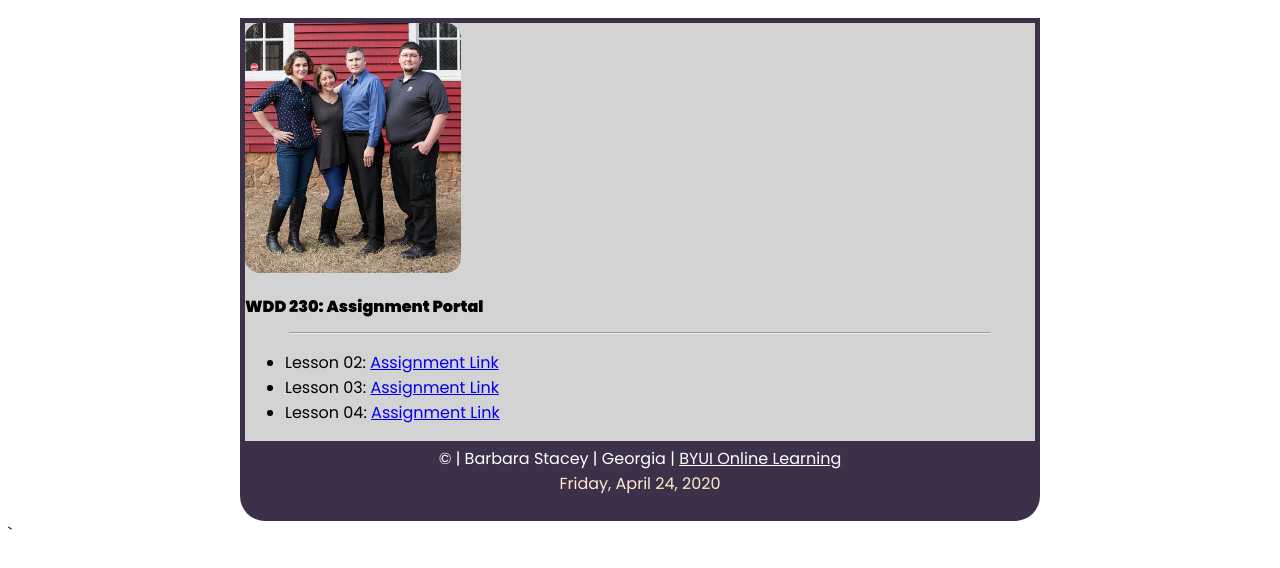
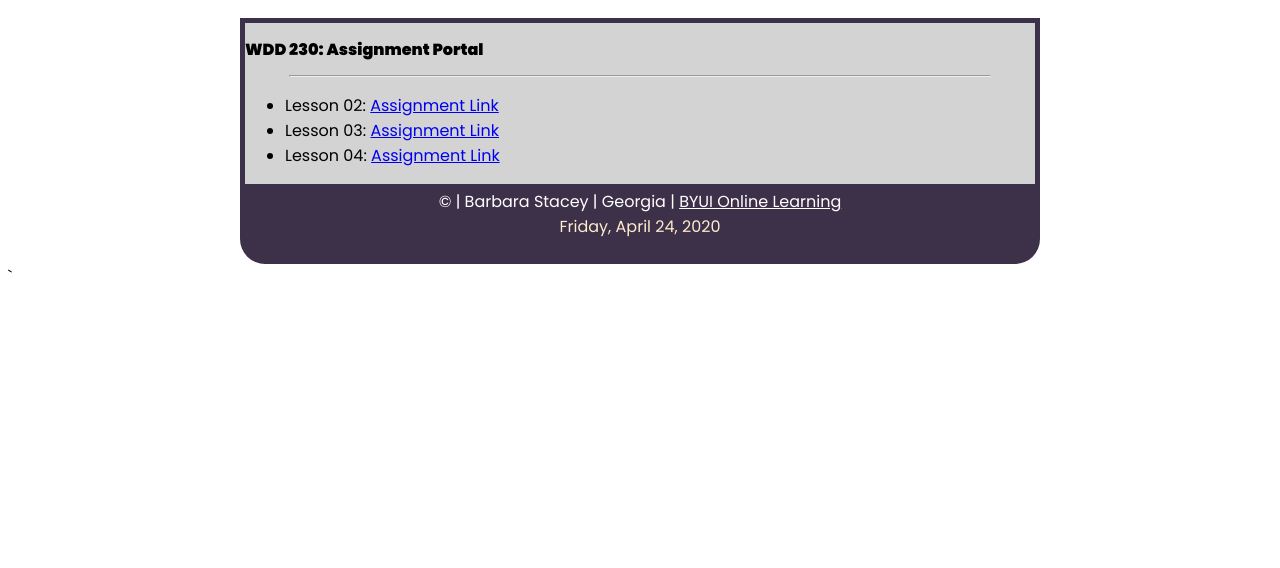
Before and after one commit to barleegrow/barleegrow.github.io, a plain HTML site: page index.html in a window 1280 px wide. Shown: the part 166-734 px from the top of the page. Drawn offline with Linux system fonts and the light colour scheme.

Commit message:
Update index.html

```diff
--- a/index.html
+++ b/index.html
@@ -16,7 +16,7 @@
     </header>
 
     <main>
-                      <img id="family-photo" src="./images/Cropped Stacey Family Web.jpg"> <alt="Family Photo" />
+        <!--<img id="family-photo" src="./images/Cropped Stacey Family Web.jpg"> <alt="Family Photo" />-->
       <h2 id="portal">WDD 230: Assignment Portal</h2>
       <hr id= "line">
       <ul>
```
